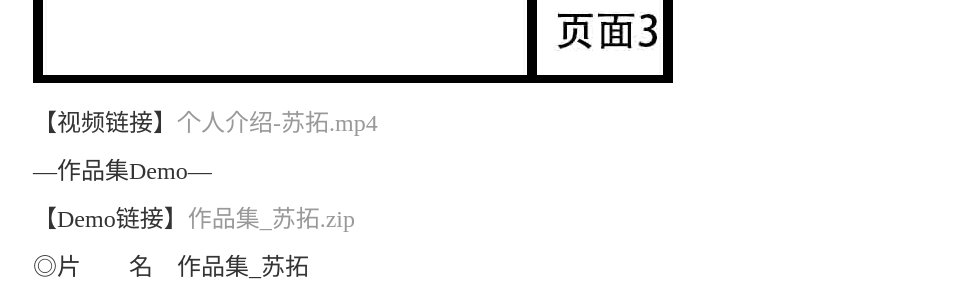
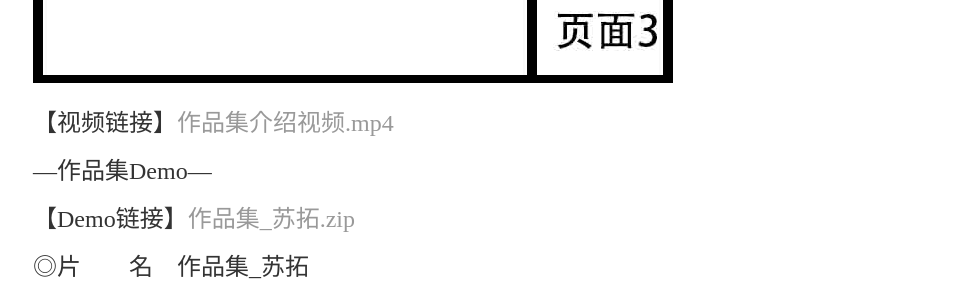
Before and after one commit to SotakuStudio/SotakuStudio.github.io, a Jekyll site: the page built from _posts/2021-11-30-chnmovie.md, in a window 1280 px wide. Shown: the part 836-1136 px from the top of the page, without its empty margins (159-1119 px from the left). Built offline with Jekyll 4.4.1, drawn with Linux system fonts in a browser that asks for light colours.

Commit message:
Update 2021-11-30-chnmovie.md

```diff
--- a/_posts/2021-11-30-chnmovie.md
+++ b/_posts/2021-11-30-chnmovie.md
@@ -7,7 +7,7 @@ date: 2021-11-30
 
 ---作品集视频---
 
-【视频链接】[作品集介绍视频.mp4](https://1drv.ms/v/s!Aj9fktzHJKNciN02BrABSgitCyzcvw?e=68vd63)
+【视频链接】[作品集介绍视频.mp4](https://1drv.ms/v/s!Aj9fktzHJKNciN09tewHOsMYudV4zA?e=e85wx8)
 
 ◎片　　名　个人介绍-苏拓
 
@@ -19,7 +19,7 @@ date: 2021-11-30
 
 ![Image text](https://github.com/SotakuStudio/SotakuStudio.github.io/blob/main/chnblog/image/IntroductionPage.jpg?raw=true)
 
-【视频链接】[个人介绍-苏拓.mp4](https://1drv.ms/v/s!Aj9fktzHJKNciN02BrABSgitCyzcvw?e=68vd63)
+【视频链接】[作品集介绍视频.mp4](https://1drv.ms/v/s!Aj9fktzHJKNciN09tewHOsMYudV4zA?e=e85wx8)
 
 ---作品集Demo---
 
```
